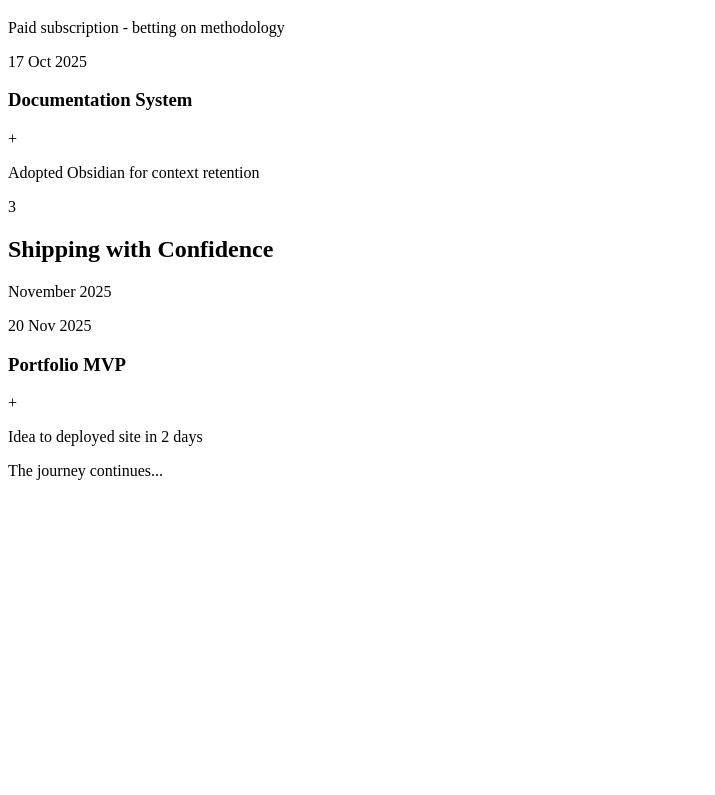
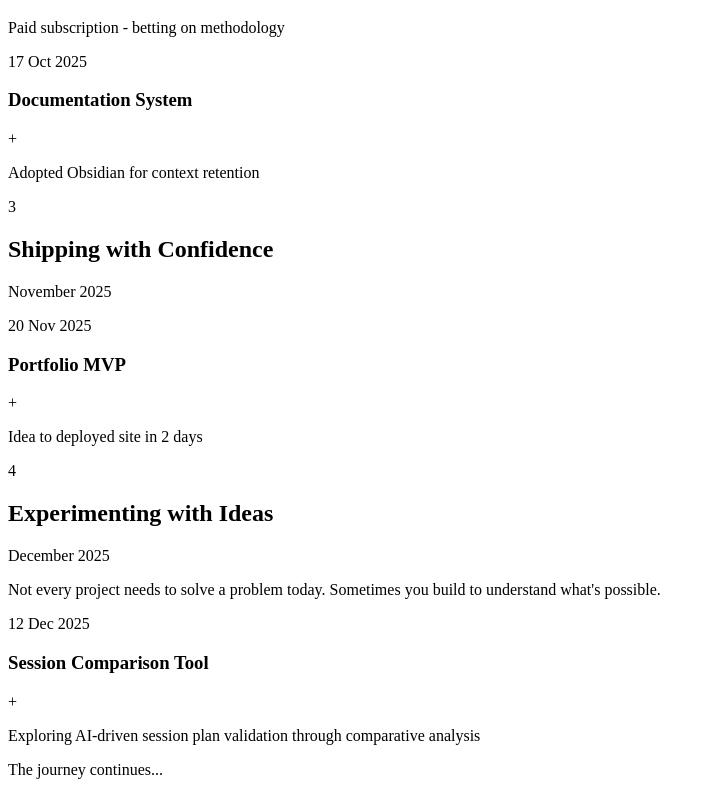
Before and after one commit to footnote42/portfolio-site, a Next.js app: page /journey in a window 1280 px wide. Shown: the part 1104-1899 px from the top of the page, without its empty margins (0-715 px from the left). Before the commit the page ends 1600 px from the top, so only its background shows below. Built offline with nearby package versions, Linux system fonts and the light colour scheme.

Commit message:
Refactor milestone phases for clarity and consistency

```diff
--- a/app/journey/page.tsx
+++ b/app/journey/page.tsx
@@ -10,13 +10,21 @@ interface Milestone {
   title: string;
   preview: string;
   details: string[];
-  phase: 1 | 2 | 3;
+  phase: 1 | 2 | 3 | 4;
 }
 
-const phases = [
+interface Phase {
+  id: 1 | 2 | 3 | 4;
+  title: string;
+  period: string;
+  quote?: string;
+}
+
+const phases: Phase[] = [
   { id: 1, title: 'Can This Actually Work?', period: 'Aug - Sep 2025' },
   { id: 2, title: 'Building Real Tools', period: 'October 2025' },
   { id: 3, title: 'Shipping with Confidence', period: 'November 2025' },
+  { id: 4, title: 'Experimenting with Ideas', period: 'December 2025', quote: 'Not every project needs to solve a problem today. Sometimes you build to understand what\'s possible.' },
 ];
 
 const milestones: Milestone[] = [
@@ -104,6 +112,19 @@ const milestones: Milestone[] = [
     ],
     phase: 3,
   },
+  {
+    id: 'm8',
+    date: '12 Dec 2025',
+    title: 'Session Comparison Tool',
+    preview: 'Exploring AI-driven session plan validation through comparative analysis',
+    details: [
+      'Colleague\'s work with local LLMs debating topics inspired an experiment',
+      'Can AI generate alternative coaching sessions and judge them systematically?',
+      'Not solving an immediate problem—learning what\'s possible',
+      'Technical learning: Small language model deployment concepts, comparative AI outputs',
+    ],
+    phase: 4,
+  },
 ];
 
 export default function JourneyPage() {
@@ -149,6 +170,11 @@ export default function JourneyPage() {
                     {phase.title}
                   </h2>
                   <p className="text-slate-400">{phase.period}</p>
+                  {phase.quote && (
+                    <p className="text-sm text-slate-500 mt-2 italic">
+                      {phase.quote}
+                    </p>
+                  )}
                 </div>
               </div>
 
```
Also changed, not shown: 1 other file (tests, documents, lock files or other folders).
